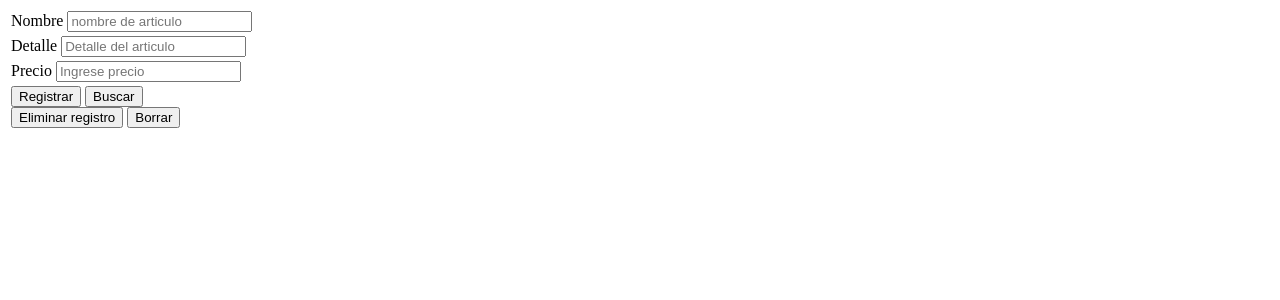
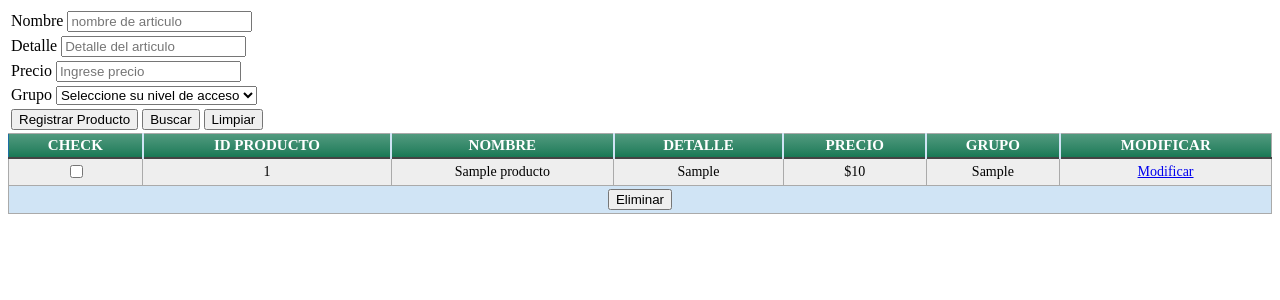
Before and after one commit to ElbaM24/AMATS2021-SIST31A-GRUPO-06, a PHP site: page /productos.php in a window 1280 px wide. Shown: the top 300 px of the page. Run offline with PHP 8.4, Linux system fonts and the light colour scheme; tables that the repository leaves empty hold one stand-in row (values such as "Sample post").

Commit message:
trabaje en la pagina productos.php y agregue la pagina mod_productos.php

```diff
--- a/productos.php
+++ b/productos.php
@@ -1,47 +1,188 @@
+<?php
+require_once("conexion/cnn.php");
+$obj = new clsConexion();
+?>
 <!DOCTYPE html>
 <html lang="es">
+
 <head>
   <meta charset="UTF-8">
   <meta http-equiv="X-UA-Compatible" content="IE=edge">
   <meta name="viewport" content="width=device-width, initial-scale=1.0">
+  <link rel="stylesheet" href="css/tabla.css">
+
+
   <title>Document</title>
 </head>
+
 <body>
-<form action="">
-<table border="0px" >
-
+  <form method="POST">
+    <table border="0px">
       <tbody>
         <tr>
           <td for="username"> Nombre
-               <input type="text" placeholder="nombre de articulo"></td>
+            <input type="text" placeholder="nombre de articulo" required name="nombre">
+          </td>
         </tr>
         <tr>
-
           <td for="username"> Detalle
-              <input type="text" placeholder="Detalle del articulo"></td>
-
-
-
+            <input type="text" placeholder="Detalle del articulo"  name="detalle">
+          </td>
         </tr>
         <tr>
           <!-- DIRECCIÓN-->
-             <td for="username">  Precio
-             <input type="text" placeholder="Ingrese precio">
+          <td for="username"> Precio
+            <input type="number" minlength="0" step="0.01" placeholder="Ingrese precio" name="precio">
           </td>
-
+        </tr>
+        <tr>
+          <!-- GRUPO-->
+          <td for="username"> Grupo
+            <select name="grupo" >
+               <option value="0" selected>Seleccione su nivel de acceso</option>
+               <option value="pupusas">Pupusas</option>
+               <option value="desayunos">Desayunos</option>
+               <option value="bebidas">Bebidas</option>
+               <option value="postres">postres</option>
+            </select>
+          </td>
         </tr>
         <td>
-        <input type="submit" value="Registrar">
-        <input type="submit" value="Buscar">
-
-         <br>
-         <input type="submit" value="Eliminar registro">
-         <input type="reset" value="Borrar">
-
+          <input type="submit" value="Registrar Producto" name="registrar">
+          <input type="submit" value="Buscar" name="buscar">
+          <input type="reset" value="Limpiar">
         </td>
-
       </tbody>
     </table>
   </form>
+  <?php
+       /*BOTONES SUBMIT*/
+       if (isset($_POST["registrar"]))
+       {  //registrar es guardar
+         $valores[] = $_POST["nombre"];
+         $valores[] = $_POST["detalle"];
+         $valores[] = $_POST["precio"];
+         $valores[] = $_POST["grupo"];
+         $campos = array("
+           nombre_articulo
+         , detalle_articulo
+         , precio_articulo
+         , grupos
+         ");
+         $obj->insertarSQL(" articulos_productos ", $campos, $valores);
+       }
+     elseif (isset($_POST["okeliminar"]))
+       {
+         $eliminar = $_POST["eliminar"];
+         foreach ($eliminar as $id_articulos_productos)
+           {
+             $rs = $obj->eliminarSQL("articulos_productos", " id_articulos_productos = '$id_articulos_productos'");
+           }
+       }
+     elseif(isset($_POST["buscar"]))
+       {
+        $nombre = $_POST["nombre"];
+        $campos = "*";
+        $tabla="articulos_productos";
+        $rs = $obj->consultaGeneral("$tabla", "$campos", " nombre_articulo LIKE '%$nombre%'");
+         echo "<form method='post'>";
+           echo "
+           <table class='greenTable'>
+           <thead>
+           <tr>
+           <th>CHECK</th>
+           <th>ID PRODUCTO</th>
+           <th>NOMBRE</th>
+           <th>DETALLE</th>
+           <th>PRECIO</th>
+           <th>GRUPO</th>
+           <th>MODIFICAR</th>
+           </tr>
+           </thead>
+           ";
+         while ($fila = $rs->fetch_assoc())
+           {
+             echo "
+                 <tbody>
+                 <tr>
+                 <td><input type=checkbox name=eliminar[] value='$fila[id_articulos_productos]'></td>
+                 <td>$fila[id_articulos_productos]</td>
+                 <td>$fila[nombre_articulo]</td>
+                 <td>$fila[detalle_articulo]</td>
+                 <td>$$fila[precio_articulo]</td>
+                 <td>$fila[grupos]</td>
+                 <td><a href='?pagina=mod_productos.php&id_articulos_productos=$fila[id_articulos_productos]'>Modificar</a></td>
+                 </tr>
+                 ";
+            }
+         echo "  <tr>
+           <td colspan='10' align='center'>
+           <input type='submit' name='okeliminar' value='Eliminar' />
+           <input type='submit' name='cerrarB' value='Cerrar busqueda' />
+           </td>
+           </tr>
+           </tbody>
+           </table>
+         </form>
+         ";
+       }
+     elseif(isset($_POST["cerrarB"]))
+       {
+         header("location:admin.php?pagina=productos.php");
+       }
+   /*FIN DE LOS SUBMIT */
+  echo "<form method='post'>";
+    $campos="
+        id_articulos_productos
+      ,  nombre_articulo
+      ,  detalle_articulo
+      ,  precio_articulo
+      ,  grupos
+";
+$tabla="
+  articulos_productos
+";
+  $rs = $obj->consultaGeneral($tabla, $campos);
+  echo "
+      <table class='greenTable'>
+      <thead>
+      <tr>
+      <th>CHECK</th>
+      <th>ID PRODUCTO</th>
+      <th>NOMBRE</th>
+      <th>DETALLE</th>
+      <th>PRECIO</th>
+      <th>GRUPO</th>
+      <th>MODIFICAR</th>
+      </tr>
+      </thead>
+      ";
+  while ($fila = $rs->fetch_assoc()) {
+    echo "
+        <tbody>
+        <tr>
+        <td><input type=checkbox name=eliminar[] value='$fila[id_articulos_productos]'></td>
+        <td>$fila[id_articulos_productos]</td>
+        <td>$fila[nombre_articulo]</td>
+        <td>$fila[detalle_articulo]</td>
+        <td>$$fila[precio_articulo]</td>
+        <td>$fila[grupos]</td>
+        <td><a href='mod_productos.php?id_articulos_productos=$fila[id_articulos_productos]'>Modificar</a></td>
+        </tr>
+        ";
+  }
+  echo "  <tr>
+      <td colspan='10' align='center'>
+      <input type='submit' name='okeliminar' value='Eliminar' />
+      </td>
+      </tr>
+      </tbody>
+      </table>
+    </form>
+
+    ";
+  ?>
+
 </body>
+
 </html>
```
Also changed, not shown: mod_productos.php (added, +12 -0 lines). Lines whose indentation alone changed are shown as unchanged.
